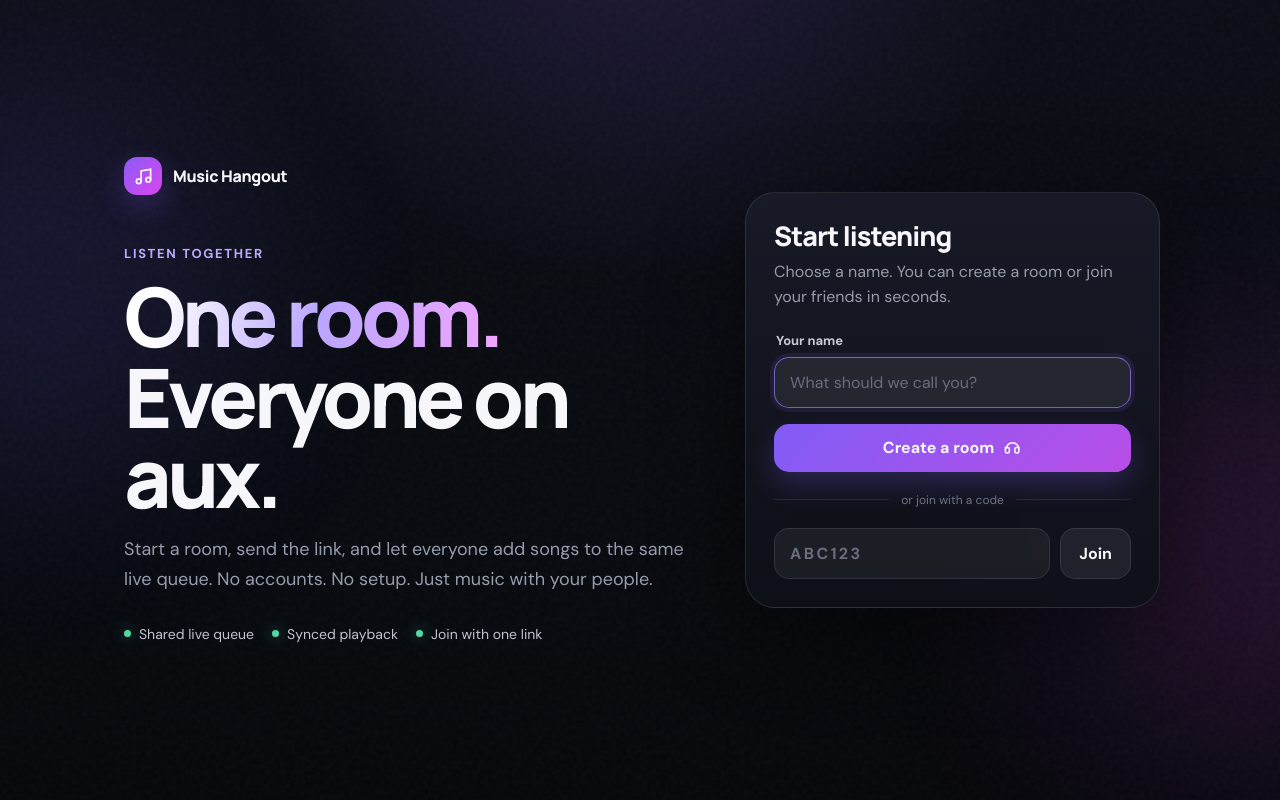
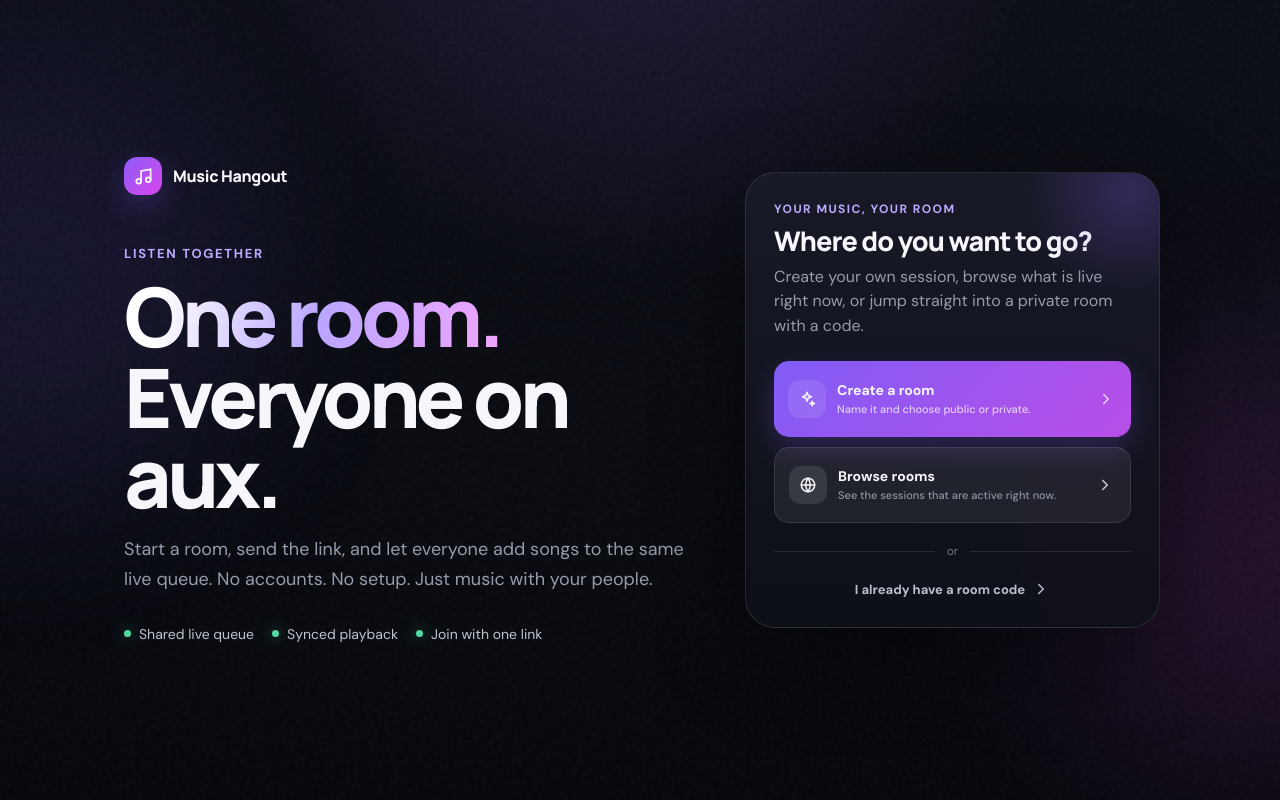
Before and after one commit to Danteivery7/music-hangout, a website: page public/index.html in a window 1280 px wide. Drawn offline with Linux system fonts and the light colour scheme.

Commit message:
Enable room setup and browsing screens

```diff
--- a/public/index.html
+++ b/public/index.html
@@ -11,6 +11,7 @@
     <link href="https://fonts.googleapis.com/css2?family=DM+Sans:wght@400;500;600;700&family=Manrope:wght@600;700;800&display=swap" rel="stylesheet" />
     <link rel="stylesheet" href="/styles.css" />
     <link rel="stylesheet" href="/enhancements.css" />
+    <link rel="stylesheet" href="/lobby.css" />
   </head>
   <body>
     <div class="ambient ambient-one"></div>
@@ -22,6 +23,7 @@
     <div id="toast-region" class="toast-region" aria-live="polite"></div>
     <script src="https://www.youtube.com/iframe_api"></script>
     <script src="/enhancements.js"></script>
+    <script src="/lobby.js"></script>
     <script type="module" src="/app.js"></script>
   </body>
 </html>
```
